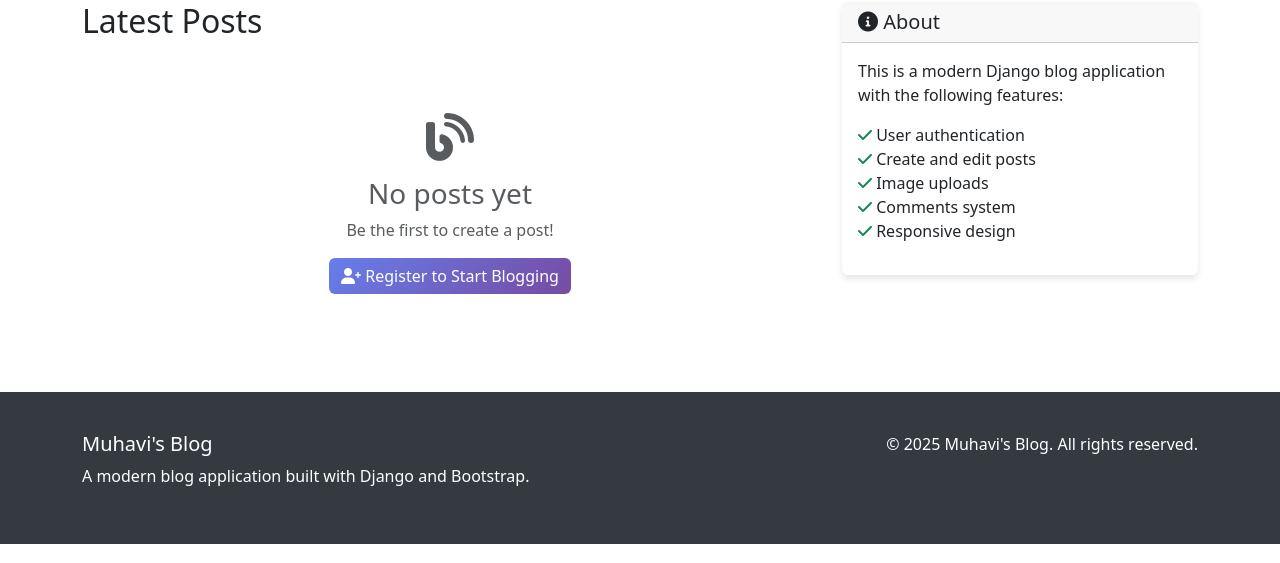
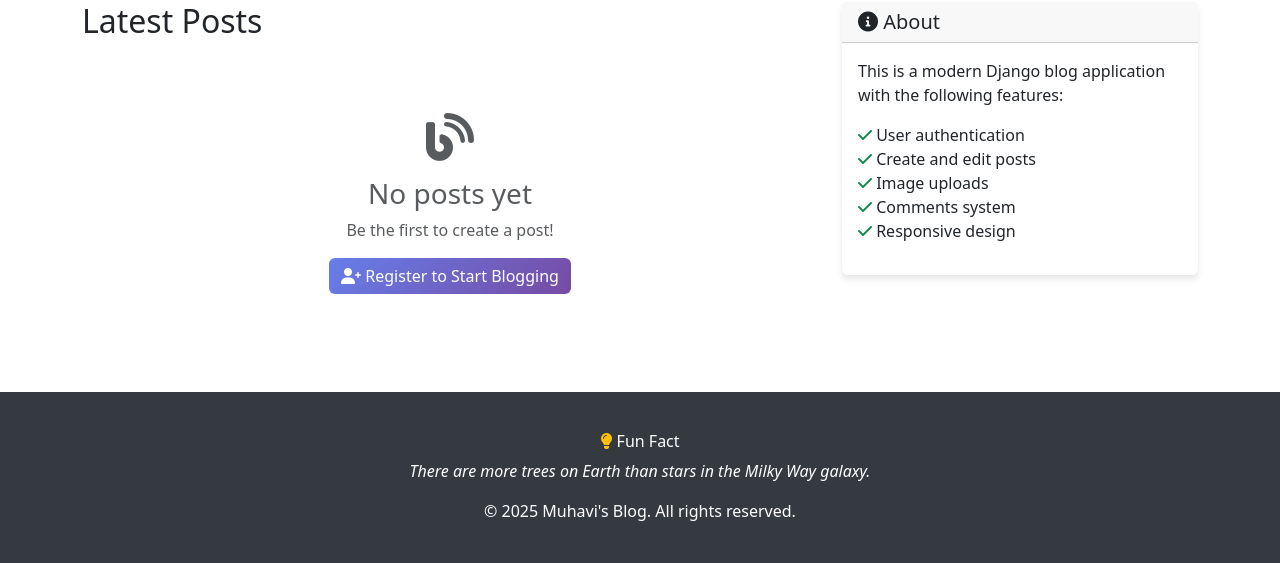
Before and after one commit to Muhavii/Django-Blog-Website, a Django app: page / in a window 1280 px wide. Shown: the part 461-1024 px from the top of the page. Run offline with Django 4.2, Linux system fonts and the light colour scheme; data that the repository does not hold is empty.

Commit message:
Add dynamic footer with random fun facts and copyright

```diff
--- a/templates/base.html
+++ b/templates/base.html
@@ -144,17 +144,70 @@
     <footer class="footer">
         <div class="container">
             <div class="row">
-                <div class="col-md-6">
-                    <h5>Muhavi's Blog</h5>
-                    <p>A modern blog application built with Django and Bootstrap.</p>
+                <div class="col-12 text-center mb-3">
+                    <div class="fun-fact-container">
+                        <h6><i class="fas fa-lightbulb text-warning"></i> Fun Fact</h6>
+                        <p id="random-fact" class="mb-0 fst-italic"></p>
+                    </div>
                 </div>
-                <div class="col-md-6 text-md-end">
-                    <p>&copy; 2025 Muhavi's Blog. All rights reserved.</p>
+                <div class="col-12 text-center">
+                    <p class="mb-0">&copy; 2025 Muhavi's Blog. All rights reserved.</p>
                 </div>
             </div>
         </div>
     </footer>
 
     <script src="https://cdn.jsdelivr.net/npm/bootstrap@5.3.0/dist/js/bootstrap.bundle.min.js"></script>
+
+    <script>
+        // Fun facts array
+        const funFacts = [
+            "Honey never spoils! Archaeologists have found pots of honey in ancient Egyptian tombs that are over 3,000 years old and still perfectly edible.",
+            "A group of flamingos is called a 'flamboyance'.",
+            "Bananas are berries, but strawberries aren't!",
+            "The shortest war in history lasted only 38-45 minutes between Britain and Zanzibar in 1896.",
+            "Octopuses have three hearts and blue blood.",
+            "A shrimp's heart is in its head.",
+            "It's impossible to hum while holding your nose closed.",
+            "The human brain uses about 20% of the body's total energy.",
+            "There are more possible games of chess than atoms in the observable universe.",
+            "Wombat poop is cube-shaped!",
+            "A day on Venus is longer than its year.",
+            "Sharks have been around longer than trees.",
+            "The Great Wall of China isn't visible from space with the naked eye.",
+            "Butterflies taste with their feet.",
+            "A group of pandas is called an 'embarrassment'.",
+            "The unicorn is Scotland's national animal.",
+            "Cleopatra lived closer in time to the Moon landing than to the construction of the Great Pyramid of Giza.",
+            "There are more trees on Earth than stars in the Milky Way galaxy.",
+            "A single cloud can weigh more than a million pounds.",
+            "The longest recorded flight of a chicken is 13 seconds.",
+            "Sea otters hold hands while sleeping to prevent drifting apart.",
+            "The word 'set' has the most different meanings in the English language.",
+            "A group of owls is called a 'parliament'.",
+            "Dolphins have names for each other.",
+            "The human nose can detect about 1 trillion different scents.",
+            "A bolt of lightning is five times hotter than the surface of the sun.",
+            "Penguins can jump as high as 6 feet in the air.",
+            "The longest place name in the world has 85 letters.",
+            "A group of crows is called a 'murder'.",
+            "Your stomach gets an entirely new lining every 3-4 days."
+        ];
+
+        // Function to display random fact
+        function displayRandomFact() {
+            const randomIndex = Math.floor(Math.random() * funFacts.length);
+            const factElement = document.getElementById('random-fact');
+            if (factElement) {
+                factElement.textContent = funFacts[randomIndex];
+            }
+        }
+
+        // Display random fact when page loads
+        document.addEventListener('DOMContentLoaded', displayRandomFact);
+    </script>
+
+    {% block extra_js %}
+    {% endblock %}
 </body>
 </html>
```
